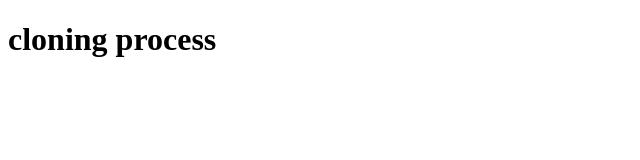
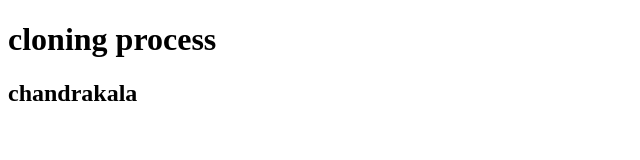
Before and after one commit to ThulasiGangavarapu/cloning-process, a plain HTML site: page index.html in a window 1280 px wide. Shown: the whole page, without its empty margins (0-640 px from the left). Drawn offline with Linux system fonts and the light colour scheme.

Commit message:
version2

```diff
--- a/index.html
+++ b/index.html
@@ -7,5 +7,6 @@
 </head>
 <body>
     <h1>cloning process</h1>
+    <h2>chandrakala</h2>
 </body>
 </html>
```
